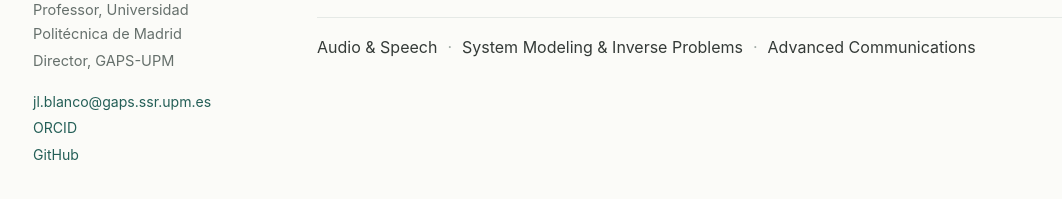
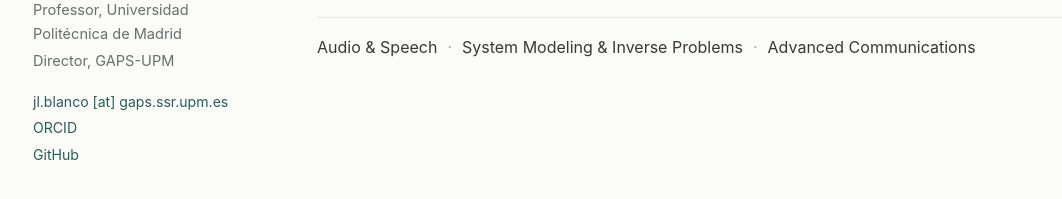
Before and after one commit to jlblancoupm/jlblancoupm.github.io, a Jekyll site: the page built from index.html, in a window 1280 px wide. Shown: the part 338-537 px from the top of the page, without its empty margins (71-1133 px from the left). Built offline with Jekyll 4.4.1, drawn with Linux system fonts in a browser that asks for light colours.

```diff
--- a/_data/profile.yml
+++ b/_data/profile.yml
@@ -2,8 +2,8 @@ name: José Luis Blanco Murillo
 short_name: JL
 title: Professor, Universidad Politécnica de Madrid
 role: Director, GAPS-UPM
-email: jl.blanco@gaps.ssr.upm.es
-email_alt: jl.blanco@upm.es
+email: jl.blanco [at] gaps.ssr.upm.es
+email_alt: jl.blanco [at] upm.es
 orcid: 0000-0003-1659-0140
 github: jlblancoupm
 scholar: https://scholar.google.com/
```
